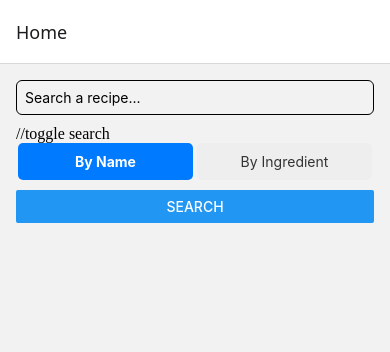
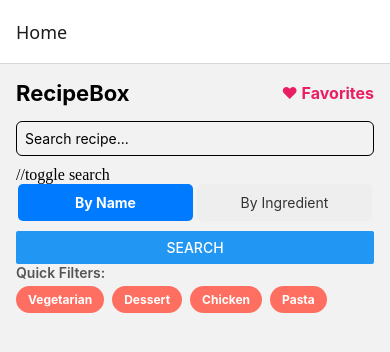
Before and after one commit to tushar73-jet/RecipeBox, a React Native app: screen /Home in a window 390 px wide. Shown: the top 352 px of the page. Built offline with nearby package versions, Linux system fonts and the light colour scheme.

Commit message:
Implement favorites feature

```diff
--- a/src/screens/HomeScreen.jsx
+++ b/src/screens/HomeScreen.jsx
@@ -1,5 +1,5 @@
 import React, { useState } from "react";
-import { View, TextInput, Button, FlatList, Text, Image, TouchableOpacity, StyleSheet } from "react-native";
+import { View, TextInput, Button, FlatList, Text, Image, TouchableOpacity, StyleSheet, ScrollView} from "react-native";
 import RecipeCard from "../components/RecipeCard";
 
 export default function HomeScreen({ navigation }) {
@@ -29,6 +29,16 @@ export default function HomeScreen({ navigation }) {
     }
   };
 
+  const filterByCategory = async (category) => {
+    try {
+      const res = await fetch(`https://www.themealdb.com/api/json/v1/1/filter.php?c=${category}`);
+      const data = await res.json();
+      setRecipes(data.meals || []);
+    } catch (err) {
+      console.error(err);
+    }
+  };
+
   const handleSearch = () => {
     if (searchMode === "name") {
       searchRecipes();
@@ -39,9 +49,15 @@ export default function HomeScreen({ navigation }) {
 
   return (
     <View style={styles.container}>
+      <View style={styles.header}>
+        <Text style={styles.headerTitle}>RecipeBox</Text>
+        <TouchableOpacity onPress={() => navigation.navigate("Favorites")}>
+          <Text style={styles.favLink}>♥ Favorites</Text>
+        </TouchableOpacity>
+      </View>
       <TextInput
         style={styles.input}
-        placeholder="Search a recipe..."
+        placeholder={searchMode === "name" ? "Search recipe..." : "Enter ingredient..."}
         value={query}
         onChangeText={setQuery}
       />
@@ -66,6 +82,17 @@ export default function HomeScreen({ navigation }) {
 
       <Button title="Search" onPress={handleSearch} />
 
+      <View style={styles.filterContainer}>
+        <Text style={styles.filterLabel}>Quick Filters:</Text>
+        <ScrollView horizontal showsHorizontalScrollIndicator={false}>
+          {["Vegetarian", "Dessert", "Chicken", "Pasta"].map((cat) => (
+            <TouchableOpacity key={cat} style={styles.chip} onPress={() => filterByCategory(cat)}>
+              <Text style={styles.chipText}>{cat}</Text>
+            </TouchableOpacity>
+          ))}
+        </ScrollView>
+      </View>
+
       <FlatList
         data={recipes}
         keyExtractor={(item) => item.idMeal}
@@ -81,10 +108,26 @@ export default function HomeScreen({ navigation }) {
 
 const styles = StyleSheet.create({
   container: { flex: 1, padding: 16 },
+
   input: { borderWidth: 1, padding: 8, marginBottom: 10, borderRadius: 6 },
+
+
+  // toggle styles
   toggleContainer: { flexDirection: 'row', marginBottom: 10 },
   toggleBtn: { flex: 1, padding: 10, alignItems: 'center', backgroundColor: '#eee', marginHorizontal: 2, borderRadius: 5 },
   activeBtn: { backgroundColor: '#007AFF' },
   toggleText: { color: '#333' },
   activeText: { color: '#fff', fontWeight: 'bold' },
+
+  // header styles
+
+  header: { flexDirection: "row", justifyContent: "space-between", marginBottom: 15, alignItems: "center" },
+  headerTitle: { fontSize: 22, fontWeight: "bold" },
+  favLink: { color: '#e91e63', fontWeight: 'bold', fontSize: 16 },
+
+  // filter styles
+  filterChip: { backgroundColor: "#FF6F61", padding: 8, borderRadius: 15, marginRight: 8 },
+  filterLabel: { fontSize: 14, fontWeight: '600', marginBottom: 5, color: '#555' },
+  chip: { backgroundColor: '#FF6F61', paddingHorizontal: 12, paddingVertical: 6, borderRadius: 20, marginRight: 8 },
+  chipText: { color: '#fff', fontWeight: 'bold', fontSize: 12 },
 });
--- a/src/screens/RecipeDetailScreen.jsx
+++ b/src/screens/RecipeDetailScreen.jsx
@@ -1,10 +1,12 @@
 import React, { useState, useEffect } from "react";
-import { ScrollView, Text, Image, StyleSheet, ActivityIndicator, View } from "react-native";
+import { ScrollView, Text, Image, StyleSheet, ActivityIndicator, View, Alert , Button} from "react-native";
+import AsyncStorage from "@react-native-async-storage/async-storage";
 
 export default function RecipeDetailScreen({ route }) {
   const { meal: initialMeal, idMeal } = route.params || {};
   const [meal, setMeal] = useState(initialMeal || null);
   const [loading, setLoading] = useState(!initialMeal);
+  const [isFavorite, setIsFavorite] = useState(false);
 
 
   useEffect(() => {
@@ -25,6 +27,20 @@ export default function RecipeDetailScreen({ route }) {
       }
     };
 
+    const checkFavoriteStatus = async () => {
+      try {
+        const id = idMeal || initialMeal?.idMeal;
+        const storedData = await AsyncStorage.getItem("favorites");
+        let favorites = storedData ? JSON.parse(storedData) : [];
+        const exists = favorites.some((item) => item.idMeal === id);
+        setIsFavorite(exists);
+      } catch (error) {
+        console.log(error);
+      }
+    };
+
+    checkFavoriteStatus();
+
     // If we don't have instructions yet, fetch them
     if (!meal || !meal.strInstructions) {
       fetchFullDetails();
@@ -32,6 +48,29 @@ export default function RecipeDetailScreen({ route }) {
       setLoading(false);
     }
   }, [idMeal, initialMeal]);
+
+
+  const toggleFavorite = async () => {
+    try {
+      const storedData = await AsyncStorage.getItem("favorites");
+      let favorites = storedData ? JSON.parse(storedData) : [];
+
+      if (isFavorite) {
+        // Remove
+        favorites = favorites.filter((item) => item.idMeal !== meal.idMeal);
+        setIsFavorite(false);
+        Alert.alert("Removed", "Recipe removed from favorites.");
+      } else {
+        // Add
+        favorites.push(meal);
+        setIsFavorite(true);
+        Alert.alert("Saved", "Recipe saved to favorites!");
+      }
+      await AsyncStorage.setItem("favorites", JSON.stringify(favorites));
+    } catch (error) {
+      console.error("Error updating favorites", error);
+    }
+  };
 
   if (loading) {
     return <View style={styles.center}><ActivityIndicator size="large" color="#0000ff" /></View>;
@@ -47,6 +86,14 @@ export default function RecipeDetailScreen({ route }) {
       <Image source={{ uri: meal.strMealThumb }} style={styles.image} />
       <Text style={styles.title}>{meal.strMeal}</Text>
       <Text style={styles.category}>{meal.strCategory} - {meal.strArea}</Text>
+
+      <View style={{ marginBottom: 20 }}>
+        <Button
+          title={isFavorite ? "Remove from Favorites" : "Save to Favorites"}
+          color={isFavorite ? "#d9534f" : "#007AFF"}
+          onPress={toggleFavorite}
+        />
+      </View>
 
       <Text style={styles.section}>Ingredients:</Text>
       {Array.from({ length: 20 }).map((_, i) => {
@@ -66,11 +113,11 @@ export default function RecipeDetailScreen({ route }) {
 
 const styles = StyleSheet.create({
   container: { flex: 1, padding: 16, backgroundColor: "#fff" },
-  image: { width: "100%", height: 200, borderRadius: 12, marginBottom: 16 },
+  image: { width: "100%", height: 250, borderRadius: 12, marginBottom: 16 },
   title: { fontSize: 24, fontWeight: "bold", marginBottom: 8 },
-  category: { fontSize: 16, fontStyle: "italic", marginBottom: 12 },
-  section: { fontSize: 18, fontWeight: "bold", marginTop: 12 },
-  ingredient: { fontSize: 15, marginLeft: 8 },
-  instructions: { fontSize: 15, lineHeight: 22, marginTop: 6 },
+  category: { fontSize: 16, fontStyle: "italic", marginBottom: 12, color: '#666' },
+  section: { fontSize: 18, fontWeight: "bold", marginTop: 12, marginBottom: 6 },
+  ingredient: { fontSize: 15, marginLeft: 8, marginBottom: 4 },
+  instructions: { fontSize: 15, lineHeight: 24, marginTop: 6, marginBottom: 30 },
   center: { flex: 1, justifyContent: 'center', alignItems: 'center' },
 });
```
